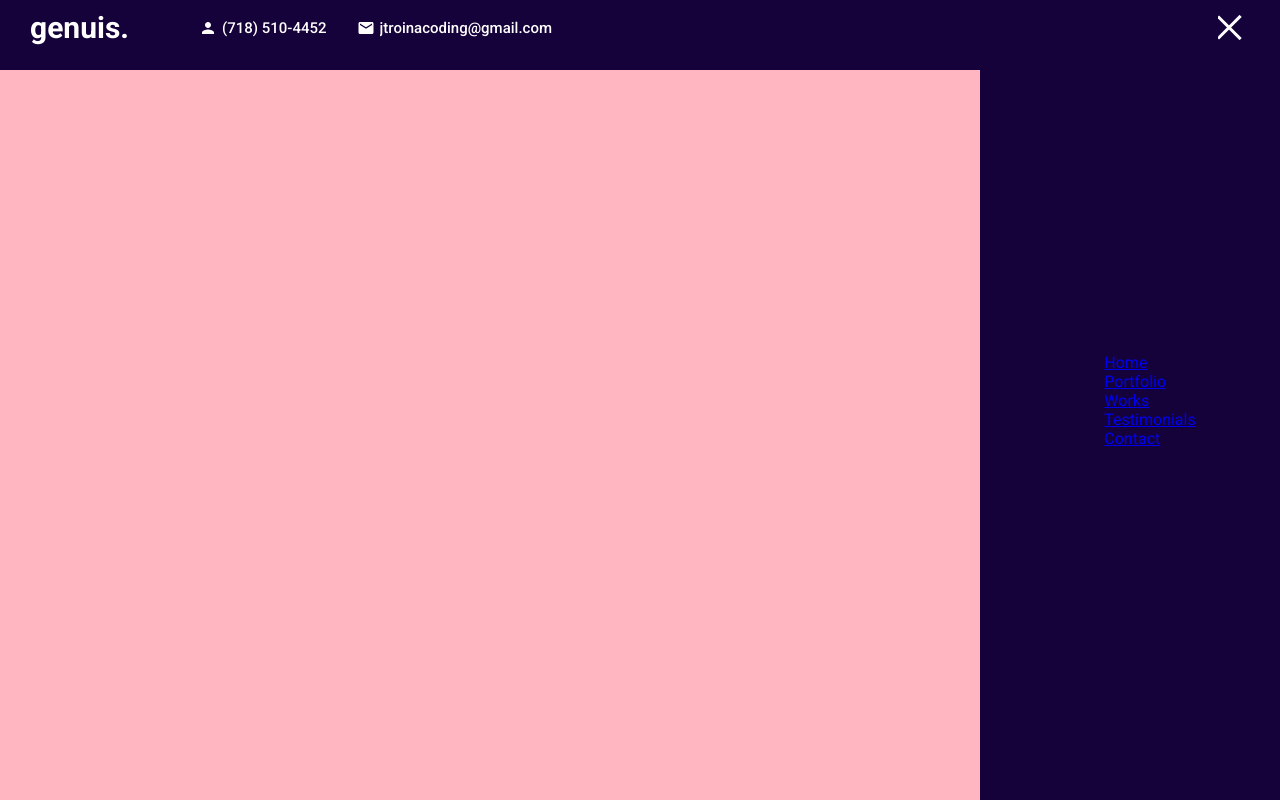
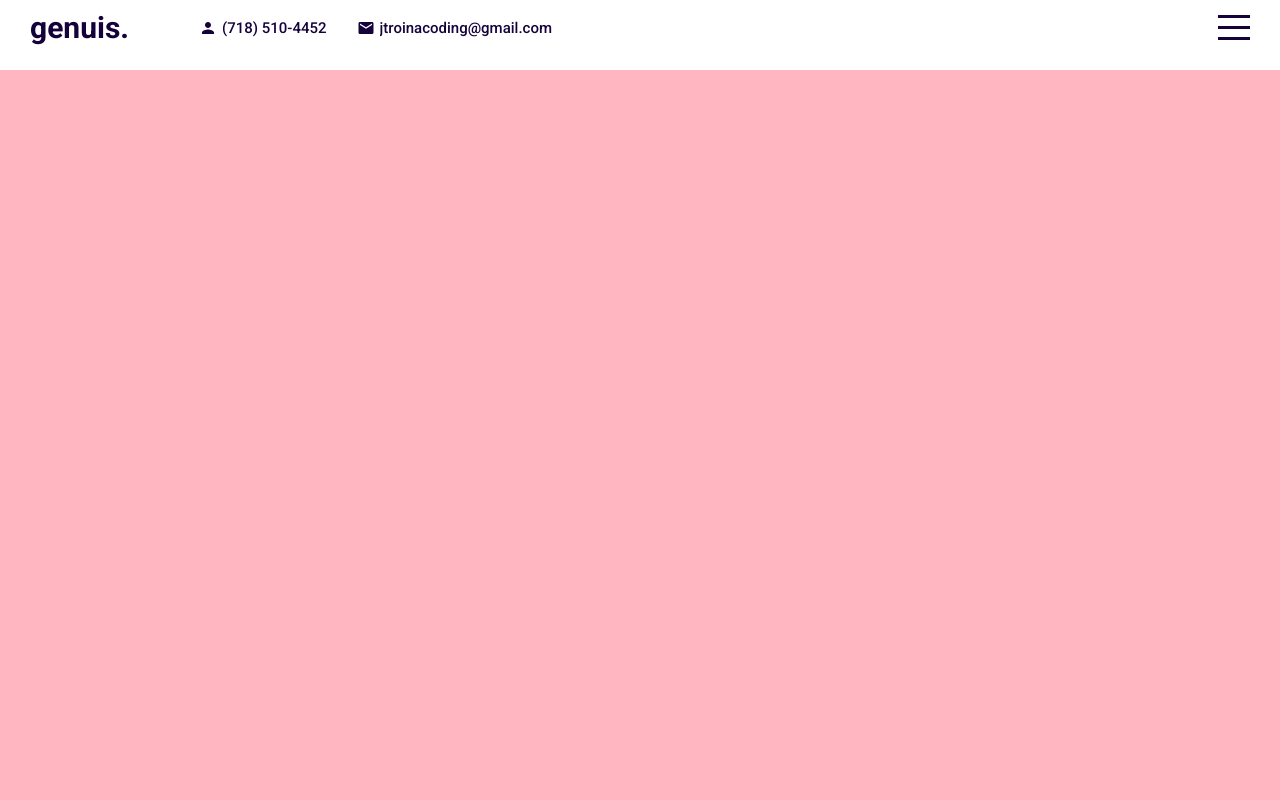
Before and after one commit to jtroina8/new_portfolio, a React (Create React App) app: page / in a window 1280 px wide. Built offline with nearby package versions, Linux system fonts and the light colour scheme.

Commit message:
finished menu

```diff
--- a/src/App.jsx
+++ b/src/App.jsx
@@ -9,7 +9,7 @@ import { useState } from "react";
 import Menu from "./components/menu/Menu";
 
 function App() {
-  const [menuOpen, setMenuOpen] = useState(true)
+  const [menuOpen, setMenuOpen] = useState(false)
   return (
     <div className="app">
       <Topbar menuOpen={menuOpen} setMenuOpen={setMenuOpen}/>
--- a/src/components/menu/Menu.jsx
+++ b/src/components/menu/Menu.jsx
@@ -3,19 +3,19 @@ import "./menu.scss";
 export default function Menu({menuOpen, setMenuOpen}) {
   return <div className={"menu " + (menuOpen && "active")}>
       <ul>
-          <li>
+          <li onClick={() => {setMenuOpen(false)}}>
               <a href="#intro">Home</a>
           </li>
-          <li>
+          <li onClick={() => {setMenuOpen(false)}}>
               <a href="#portfolio">Portfolio</a>
           </li>
-          <li>
+          <li onClick={() => {setMenuOpen(false)}}>
               <a href="#works">Works</a>
           </li>
-          <li>
+          <li onClick={() => {setMenuOpen(false)}}>
               <a href="#testimonials">Testimonials</a>
           </li>
-          <li>
+          <li onClick={() => {setMenuOpen(false)}}>
               <a href="#contact">Contact</a>
           </li>
       </ul>
--- a/src/components/menu/menu.scss
+++ b/src/components/menu/menu.scss
@@ -17,4 +17,27 @@
     &.active{
         right: 0;
     }
+
+    ul{
+        margin: 0;
+        padding: 0;
+        list-style: none;
+        font-size: 30px;
+        font-weight: 300;
+        color: white;
+        width: 60%;
+
+        li {
+            margin-bottom: 25px;
+            a {
+                font-size: inherit;
+                color: inherit;
+                text-decoration: none;
+            }
+
+            &:hover{
+                font-weight: 500;
+            }
+        }
+    }
 }
```
